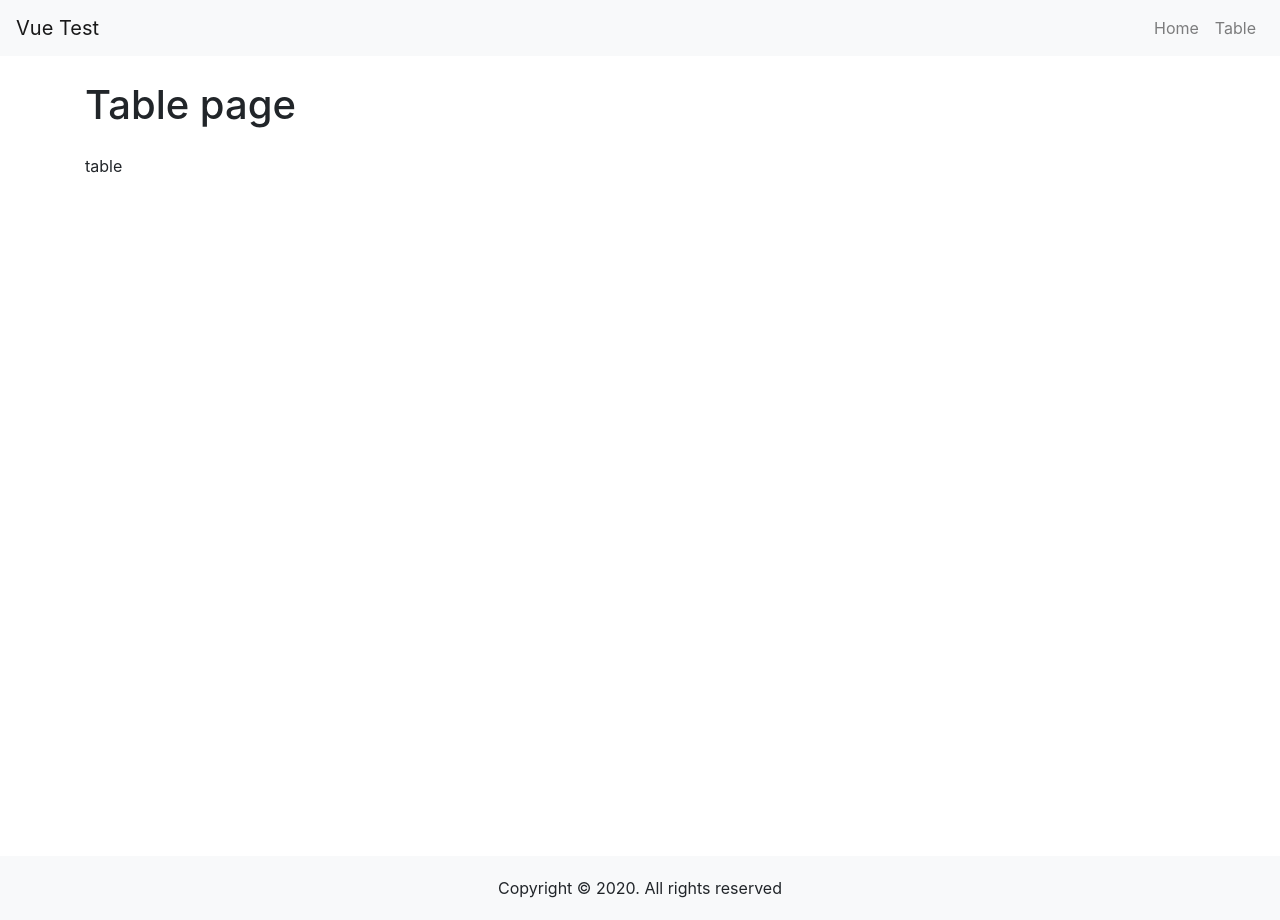
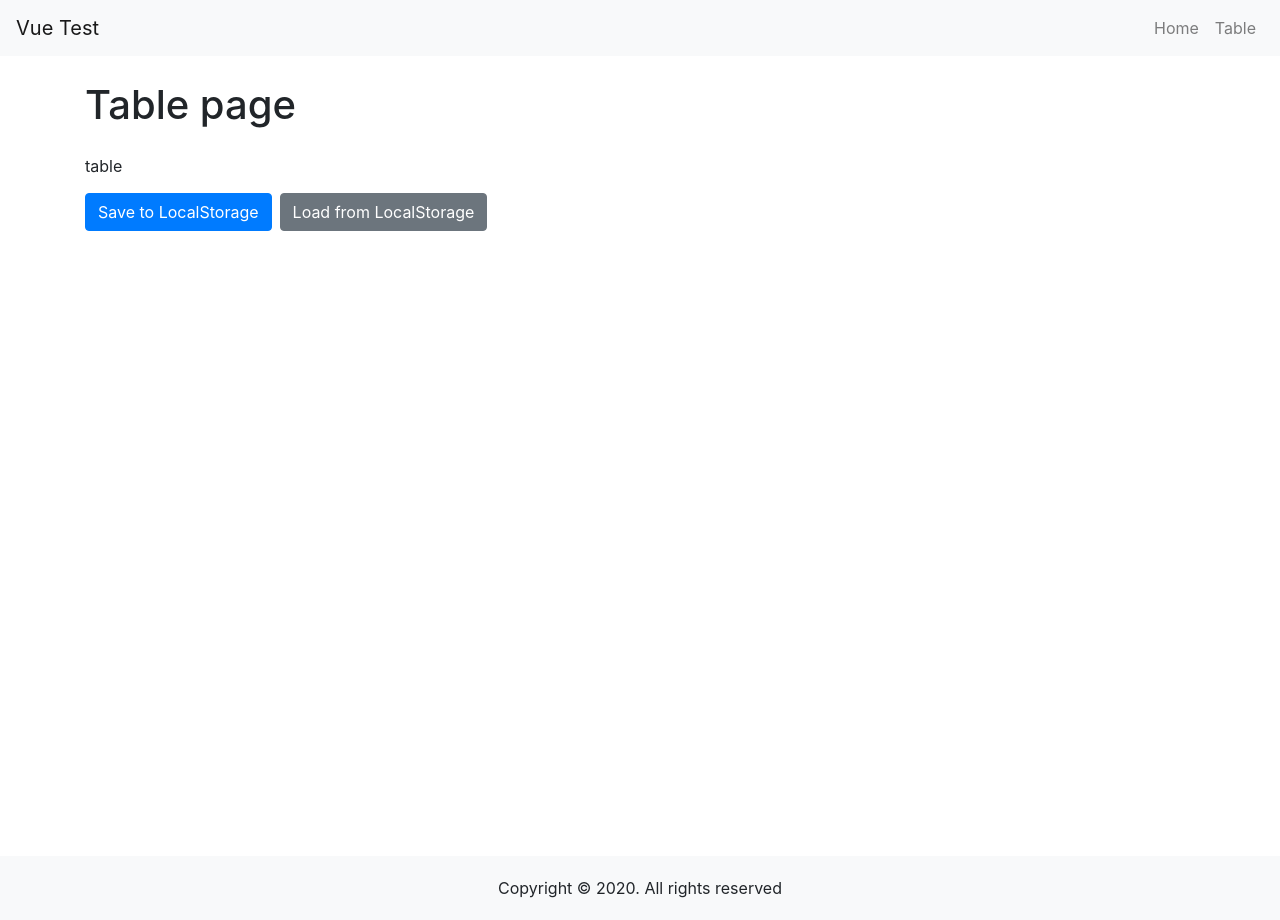
Before and after one commit to klivak/vue-table, a Vue app: page /table in a window 1280 px wide. Built offline with nearby package versions, Linux system fonts and the light colour scheme.

Commit message:
update table page

```diff
--- a/src/views/Table.vue
+++ b/src/views/Table.vue
@@ -5,8 +5,19 @@
         <div class="col-12">
           <h1>Table page</h1>
         </div>
+        <div class="col-12"></div>
         <div class="col-12">
           table
+        </div>
+        <div class="col-12">
+          <div class="table-footer">
+            <button class="btn btn-primary mr-2">
+              Save to LocalStorage
+            </button>
+            <button class="btn btn-secondary">
+              Load from LocalStorage
+            </button>
+          </div>
         </div>
       </div>
     </div>
@@ -28,5 +39,9 @@ export default Vue.extend({
   h1 {
     margin-bottom: 25px;
   }
+
+  &-footer {
+    margin-top: 15px;
+  }
 }
 </style>
```
